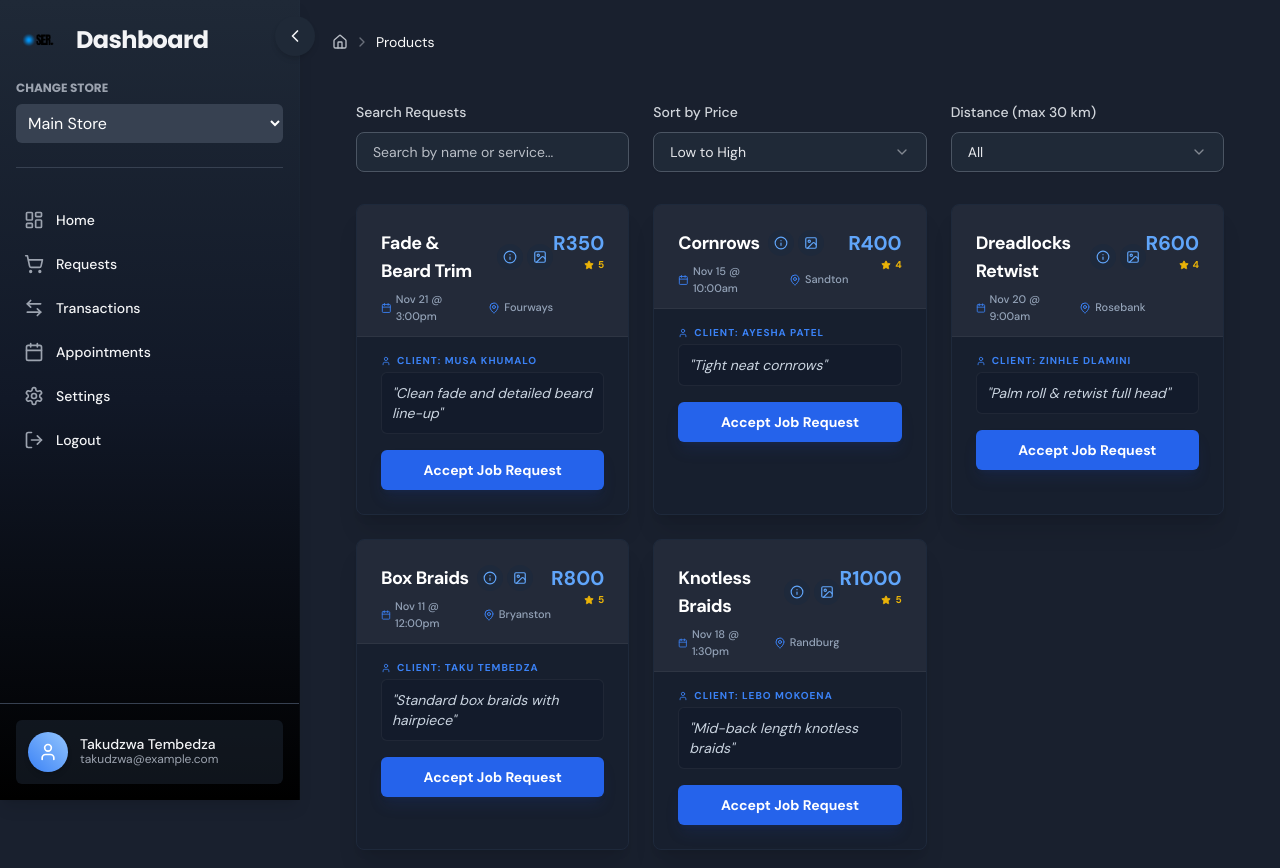
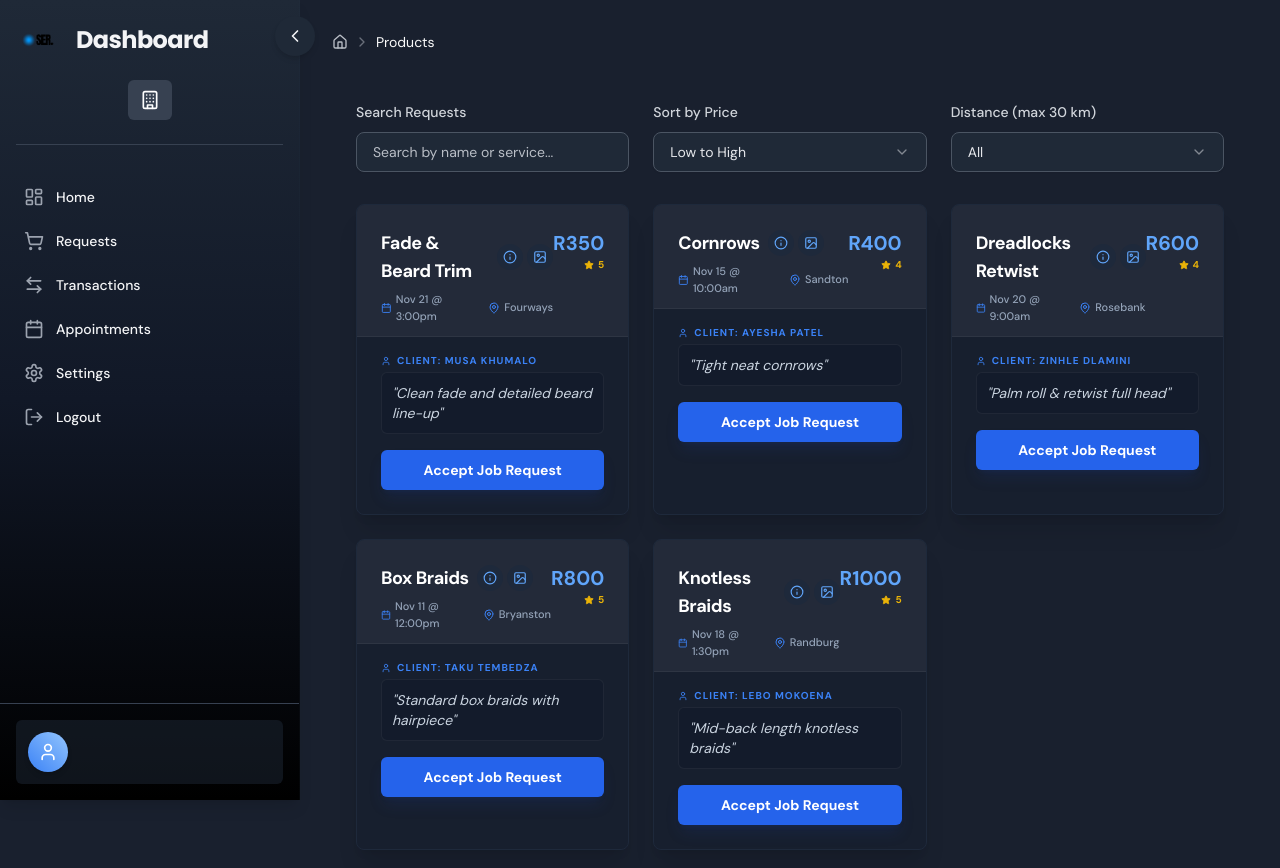
Before and after one commit to tttTAAAKUUU/ser_dashboard, a Next.js app: page /dashboard/products in a window 1280 px wide. Shown: the top 868 px of the page. Built offline with nearby package versions, Linux system fonts and the light colour scheme.

Commit message:
Use profile on sidebar

```diff
--- a/components/ui/sidebar.tsx
+++ b/components/ui/sidebar.tsx
@@ -24,18 +24,50 @@ import LOGO from "../../public/LOGO.png";
 
 interface SidebarProps extends React.HTMLAttributes<HTMLDivElement> {}
 
+interface ProfileData {
+  id: number;
+  name: string;
+  email: string;
+  profile: {
+    first_name: string;
+    last_name: string;
+    phone?: string;
+    dob?: string;
+    bio?: string | null;
+    gender?: string;
+  };
+  organizations?: Array<{ id: number; name: string }>;
+}
+
 export function Sidebar({ className }: SidebarProps) {
   const pathname = usePathname();
   const [isCollapsed, setIsCollapsed] = useState(false);
   const [isMobile, setIsMobile] = useState(false);
   const [showLogoutModal, setShowLogoutModal] = useState(false);
+  const [profile, setProfile] = useState<ProfileData | null>(null);
 
-  // Simulated user (replace this with your actual auth data)
-  const user = {
-    fullName: "Takudzwa Tembedza",
-    email: "takudzwa@example.com",
-    orgs: ["Main Store", "Salon 21"],
-  };
+  useEffect(() => {
+    const fetchProfile = async () => {
+      const token = localStorage.getItem("token");
+      if (!token) return;
+
+      try {
+        const response = await fetch(`${process.env.NEXT_PUBLIC_API_URL}/api/service-providers/profile`, {
+          headers: {
+            Authorization: `Bearer ${token}`,
+          },
+        });
+        if (response.ok) {
+          const data = await response.json();
+          setProfile(data.data);
+        }
+      } catch (error) {
+        console.error("Failed to fetch profile:", error);
+      }
+    };
+
+    fetchProfile();
+  }, []);
 
   // ✅ Added Appointments route
   const routes = [
@@ -116,16 +148,16 @@ export function Sidebar({ className }: SidebarProps) {
           </div>
 
           {/* Organization Switcher */}
-          {!isCollapsed ? (
+          {!isCollapsed && profile?.organizations && profile.organizations.length > 0 ? (
             <div className="w-full">
               <h3 className="text-xs font-semibold uppercase text-gray-400 mb-2">Change Store</h3>
               <select
                 className="w-full bg-gray-700 hover:bg-gray-600 text-white p-2 rounded-md"
-                defaultValue={user.orgs[0]}
+                defaultValue={profile.organizations[0]?.name}
               >
-                {user.orgs.map((org) => (
-                  <option key={org} value={org}>
-                    {org}
+                {profile.organizations.map((org) => (
+                  <option key={org.id} value={org.name}>
+                    {org.name}
                   </option>
                 ))}
               </select>
@@ -199,10 +231,12 @@ export function Sidebar({ className }: SidebarProps) {
             <div className="flex h-10 w-10 items-center justify-center rounded-full bg-gradient-to-tr from-blue-500 to-blue-300 shadow-md">
               <User className="h-5 w-5 text-white" />
             </div>
-            {!isCollapsed && (
+            {!isCollapsed && profile && (
               <div>
-                <p className="text-sm font-medium leading-none">{user.fullName}</p>
-                <p className="text-xs text-gray-400">{user.email}</p>
+                <p className="text-sm font-medium leading-none">
+                  {profile.profile?.first_name} {profile.profile?.last_name}
+                </p>
+                <p className="text-xs text-gray-400">{profile.email}</p>
               </div>
             )}
           </div>
```
